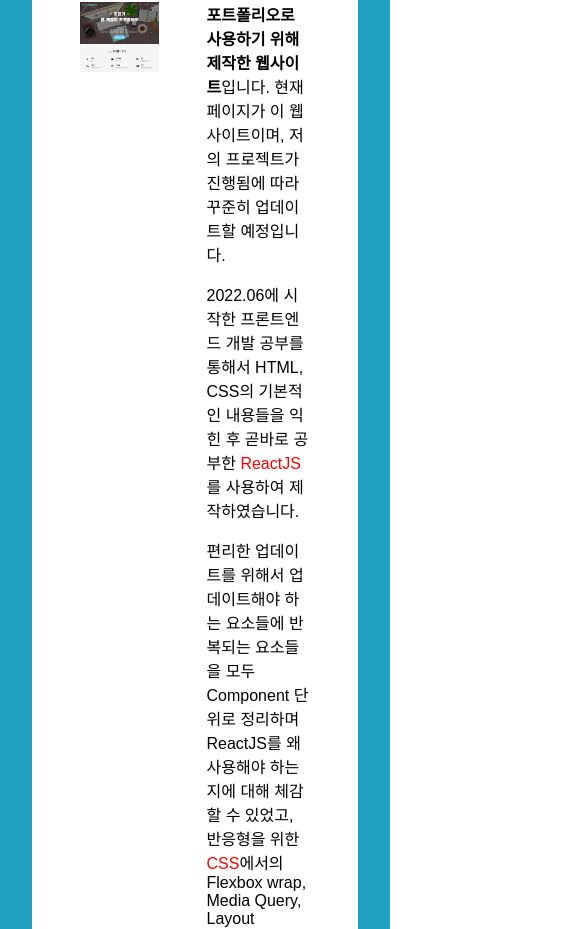
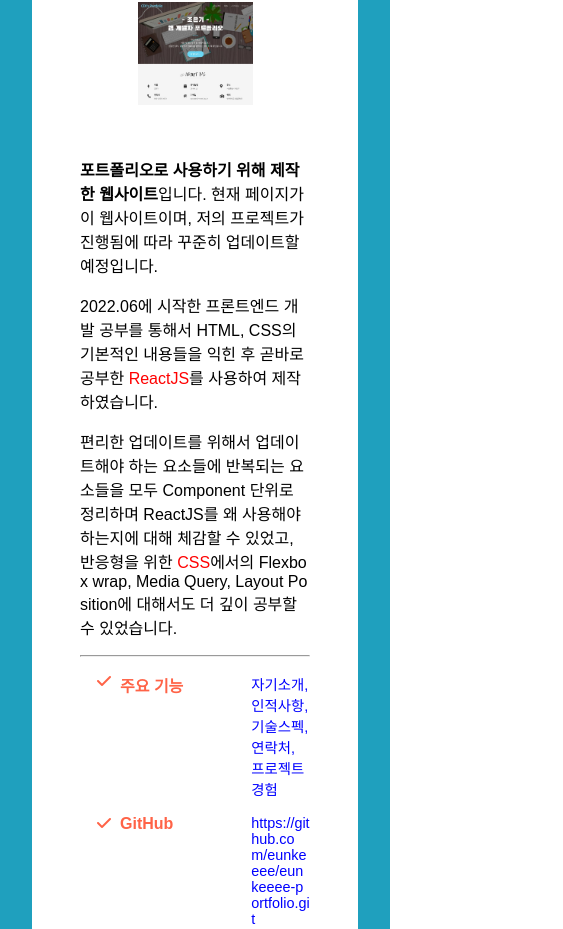
Before and after one commit to eunkeeee/eunkeeee-portfolio, a React (Create React App) app in the folder eunkeeee-portfolio/: page / in a window 390 px wide. Shown: the part 3726-4655 px from the top of the page, 563 px wide, since content can reach past the window. Built offline with nearby package versions, Linux system fonts and the light colour scheme; a web font is replaced by a local one.

Commit message:
Project 화면의 반응형 구현

```diff
--- a/eunkeeee-portfolio/src/screens/ProjectElement.module.css
+++ b/eunkeeee-portfolio/src/components/ProjectElement.module.css
@@ -57,12 +57,16 @@
   font-weight: 900;
   font-size: 1rem;
   vertical-align: top;
+  color: tomato;
+  flex-shrink: 1;
 }
 .li > div:last-child,
 .li > div:last-child * {
   font-weight: 400;
   font-size: 0.9rem;
   width: calc(100% - 8.2rem);
+  color: blue;
+  flex-shrink: 2;
 }
 .urlDeco {
   text-decoration: none;
@@ -70,3 +74,17 @@
 .urlDeco:visited {
   text-decoration: none;
 }
+@media screen and (max-width: 1000px) {
+  .info {
+    flex-direction: column;
+    align-items: center;
+  }
+  .imgs {
+    margin: 0;
+  }
+  .descriptions {
+    margin-top: 3rem;
+    width: 100%;
+    word-break: break-all;
+  }
+}
--- a/eunkeeee-portfolio/src/screens/Project.js
+++ b/eunkeeee-portfolio/src/screens/Project.js
@@ -1,5 +1,5 @@
 import { useState } from "react";
-import ProjectElement from "./ProjectElement";
+import ProjectElement from "../components/ProjectElement";
 import SubTitle from "../components/SubTitle";
 import styles from "./Project.module.css";
 import ProjectKakaotalk from "../img/kakaotalk.jpg";
```
Also changed, not shown: eunkeeee-portfolio/src/components/ProjectElement.js (renamed from eunkeeee-portfolio/src/screens/ProjectElement.js).
